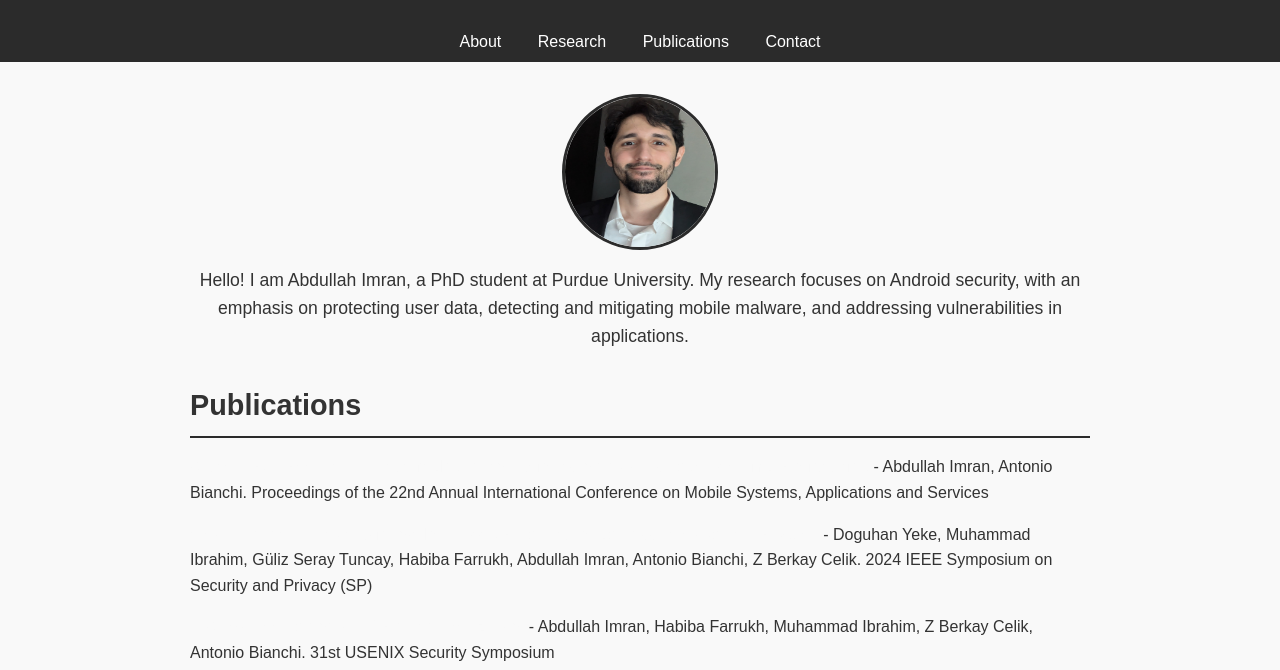
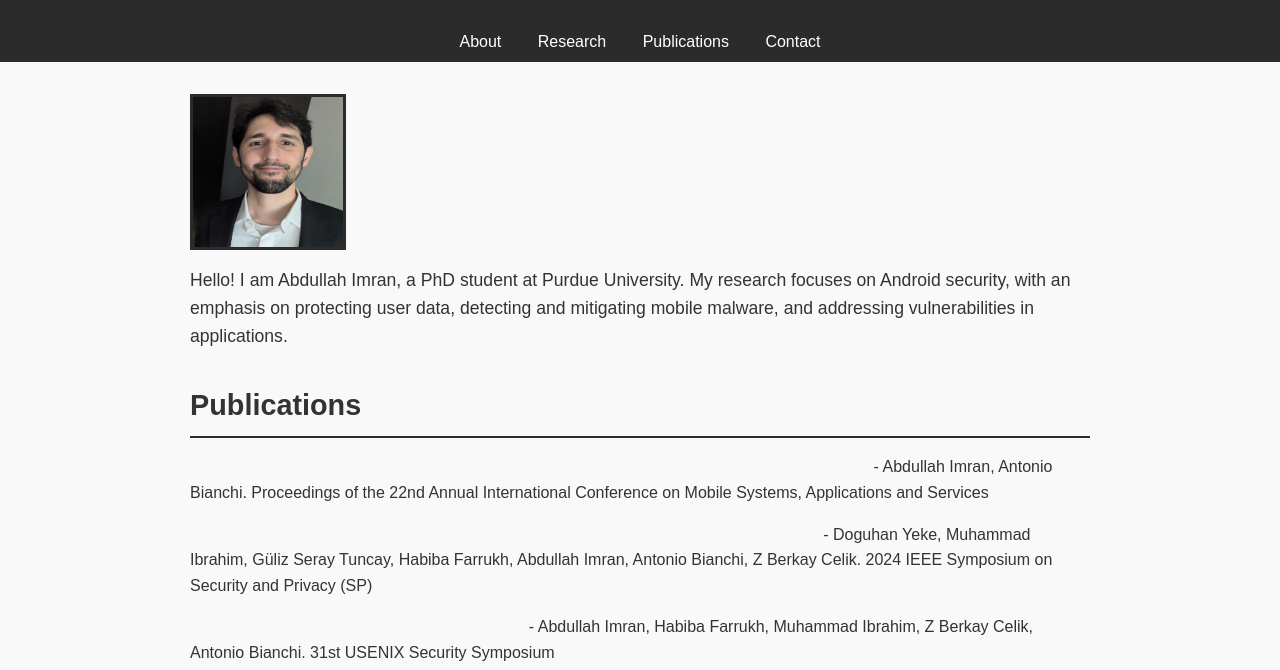
Before and after one commit to abd134/abd134.github.io, a plain HTML site: page index.html in a window 1280 px wide. Shown: the part 130-800 px from the top of the page. Drawn offline with Linux system fonts and the light colour scheme.

Commit message:
Update index.html

```diff
--- a/index.html
+++ b/index.html
@@ -56,12 +56,12 @@
       margin-bottom: 1rem;
     }
     .profile {
-      text-align: center;
+      text-align: left;
     }
     .profile img {
       width: 150px;
       height: 150px;
-      border-radius: 50%;
+      border-radius: 0%;
       border: 3px solid #2b2b2b;
     }
     .profile p {
```
